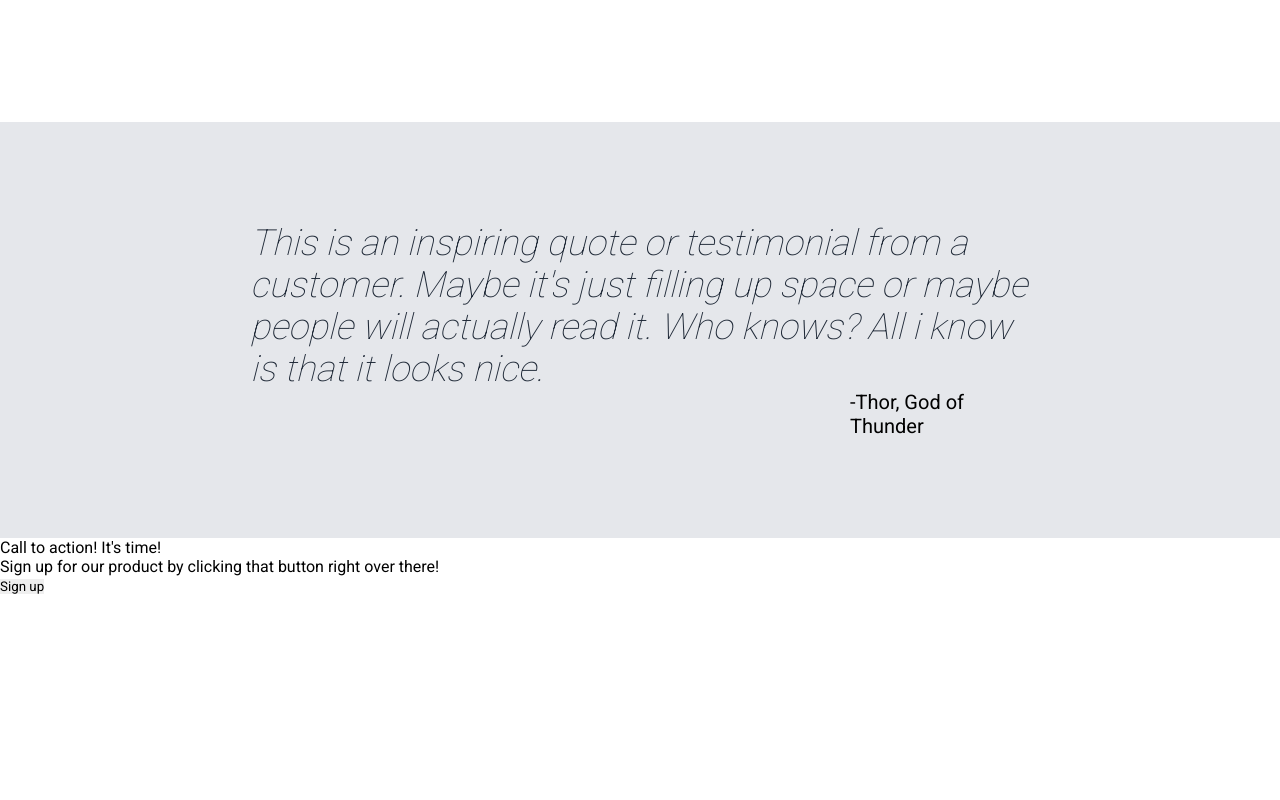
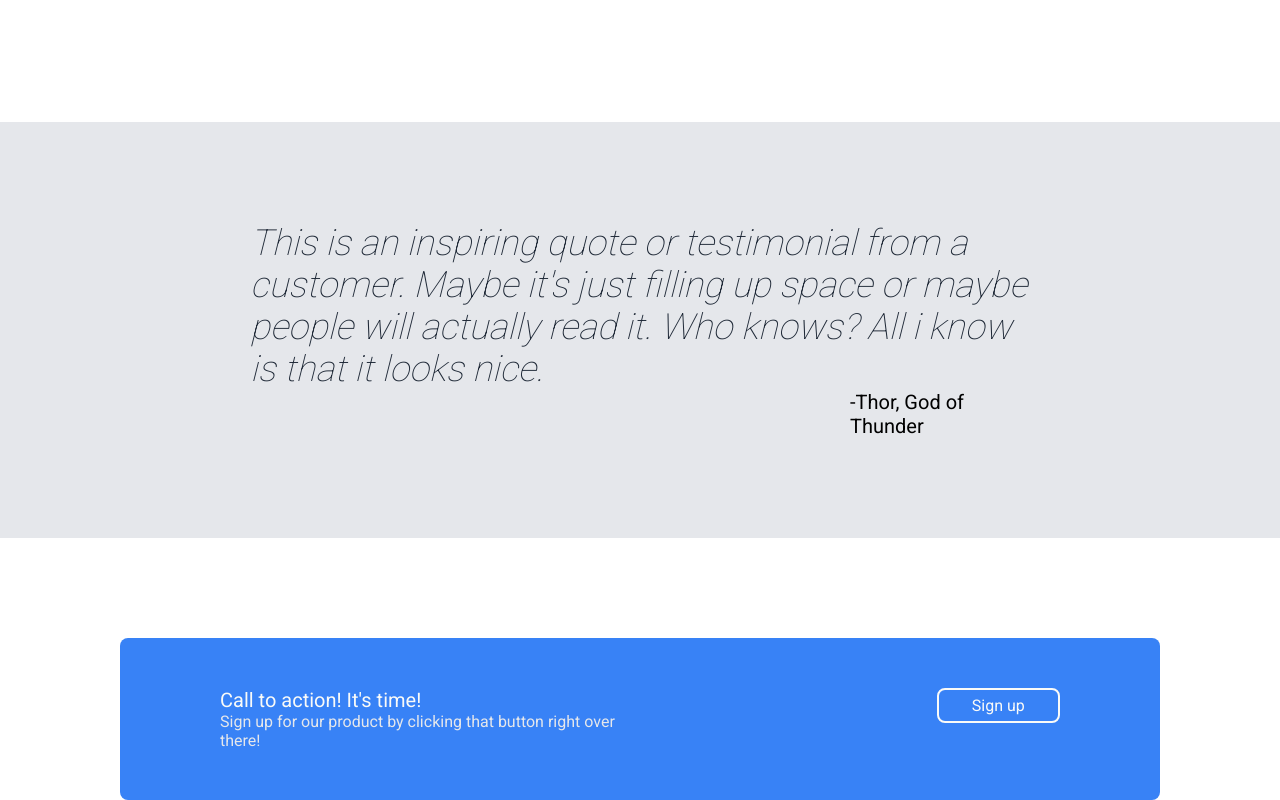
Before and after one commit to Chantee-H/odin-landing-page, a plain HTML site: page index.html in a window 1280 px wide. Shown: the part 858-1658 px from the top of the page. Before the commit the page ends 1453 px from the top, so only its background shows below. Drawn offline with Linux system fonts and the light colour scheme.

Commit message:
Style call to action section in styles.css

```diff
--- a/styles.css
+++ b/styles.css
@@ -127,3 +127,38 @@ display: flex;
     font-weight: 700px;
     margin-left: 600px;
 }
+
+/* Call to action section */
+
+.call-to-action {
+    background-color: #3882F6;
+    margin: 100px 120px 0px 120px;
+    padding: 50px 100px 50px 100px;
+    border-radius: 8px;
+    display: flex;
+    flex-direction: row;
+}
+
+.call-header {
+    color: #F9FAF8;
+    font-size: 20px;
+}
+
+.call-text {
+    color: #E5E7EB;
+}
+
+.call-button {
+    font-size: 16px;
+    width: 130px;
+    height: 35px;
+    color: #F9FAF8;
+    background-color: #3882F6;
+    border: 2px #F9FAF8 solid;
+    border-radius: 8px;
+    margin-left: 300px;
+}
+
+.call-main-text {
+    display: inline;
+}
```
